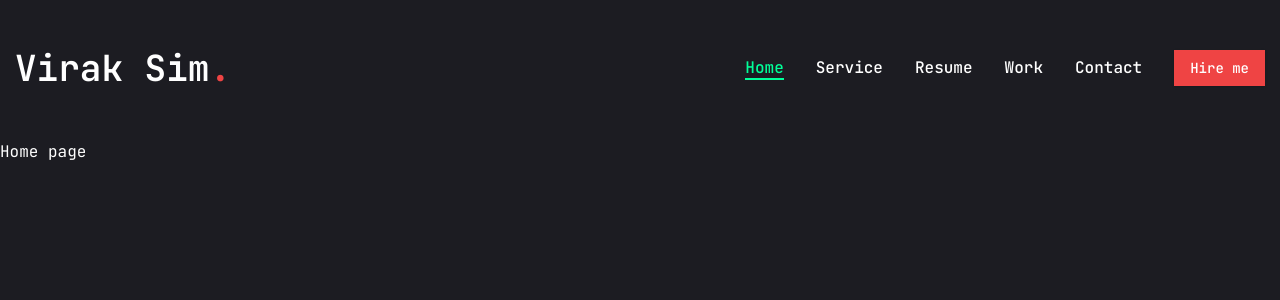
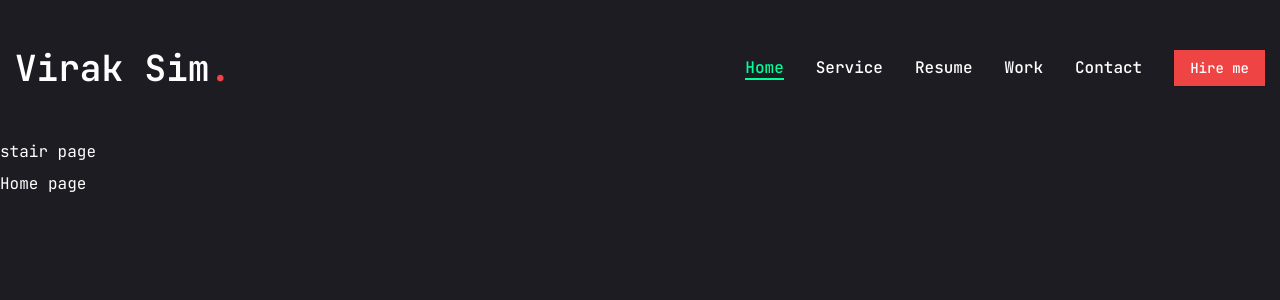
Before and after one commit to SivPing/portfolio, a Next.js app: page / in a window 1280 px wide. Shown: the top 300 px of the page. Built offline with nearby package versions, Linux system fonts and the light colour scheme.

Commit message:
feat:update animation

```diff
--- a/src/app/layout.tsx
+++ b/src/app/layout.tsx
@@ -3,6 +3,7 @@ import { JetBrains_Mono } from "next/font/google";
 import "./globals.css";
 import Header from "@/components/global/header";
 import PageTransition from "@/components/global/pagetransition";
+import StairTransition from "@/components/global/staireffect";
 
 const jetbrainsMono = JetBrains_Mono({
   subsets: ["latin"],
@@ -24,6 +25,7 @@ export default function RootLayout({
     <html lang="en">
       <body className={`${jetbrainsMono.variable} antialiased`}>
         <Header />
+        <StairTransition />
         <PageTransition>{children}</PageTransition>
       </body>
     </html>
--- /dev/null
+++ b/src/components/global/staireffect.tsx
@@ -0,0 +1,9 @@
+import React from "react";
+
+export default function StairTransition() {
+  return (
+    <div>
+      <h1>stair page</h1>
+    </div>
+  );
+}
```
